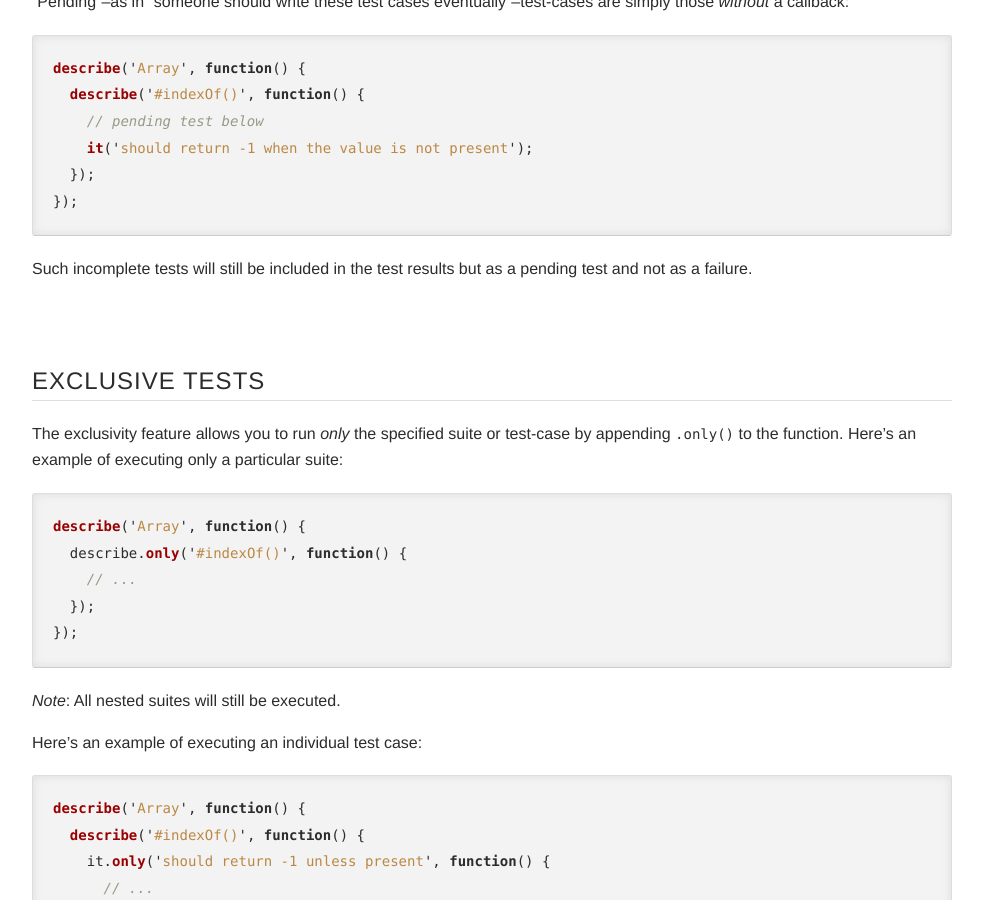
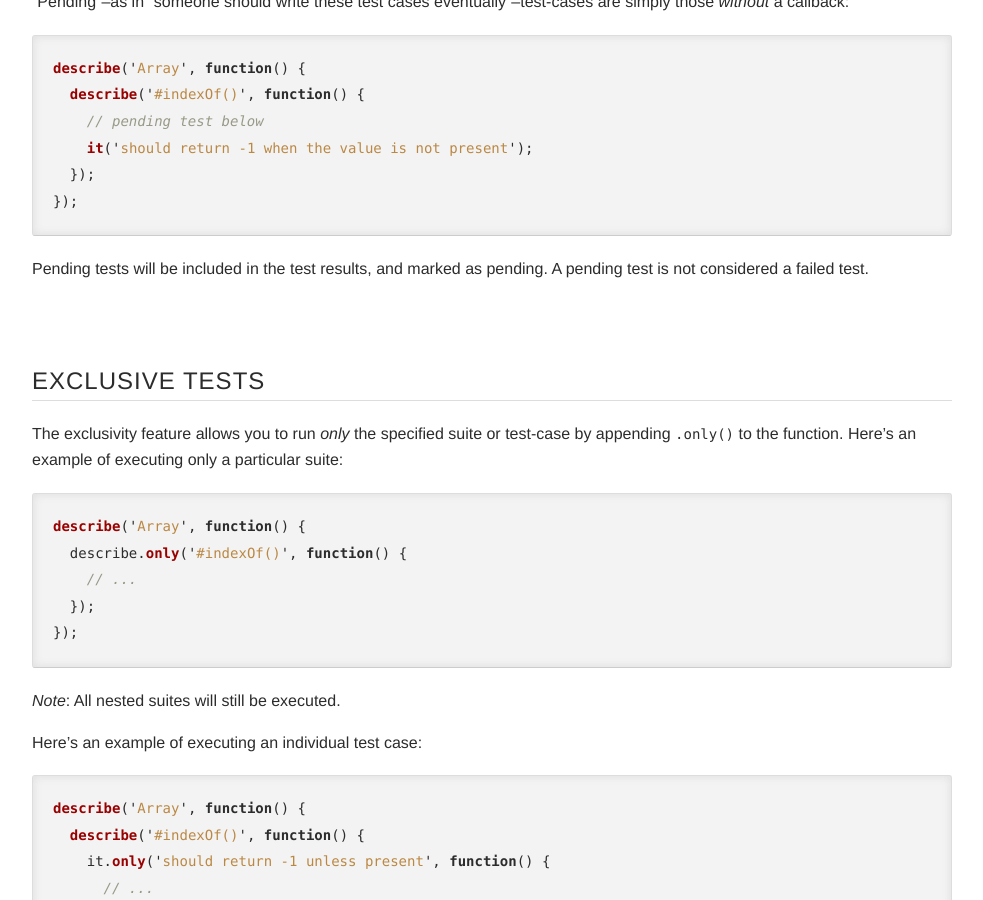
Before and after one commit to mochajs/docs-legacy, a Jekyll site: the page built from index.md, in a window 1280 px wide and 900 px high, scrolled down 12137 px. Shown: the whole window, without its empty margins (148-1131 px from the left). Built offline with Jekyll 4.4.1, drawn with Linux system fonts in a browser that asks for light colours.

Commit message:
Addressed feedback

````diff
--- a/index.md
+++ b/index.md
@@ -419,7 +419,7 @@ describe('Array', function() {
 });
 ```
 
-Such incomplete tests will still be included in the test results but as a pending test and not as a failure.
+Pending tests will be included in the test results, and marked as pending. A pending test is not considered a failed test.
 
 ## Exclusive Tests
 
````
